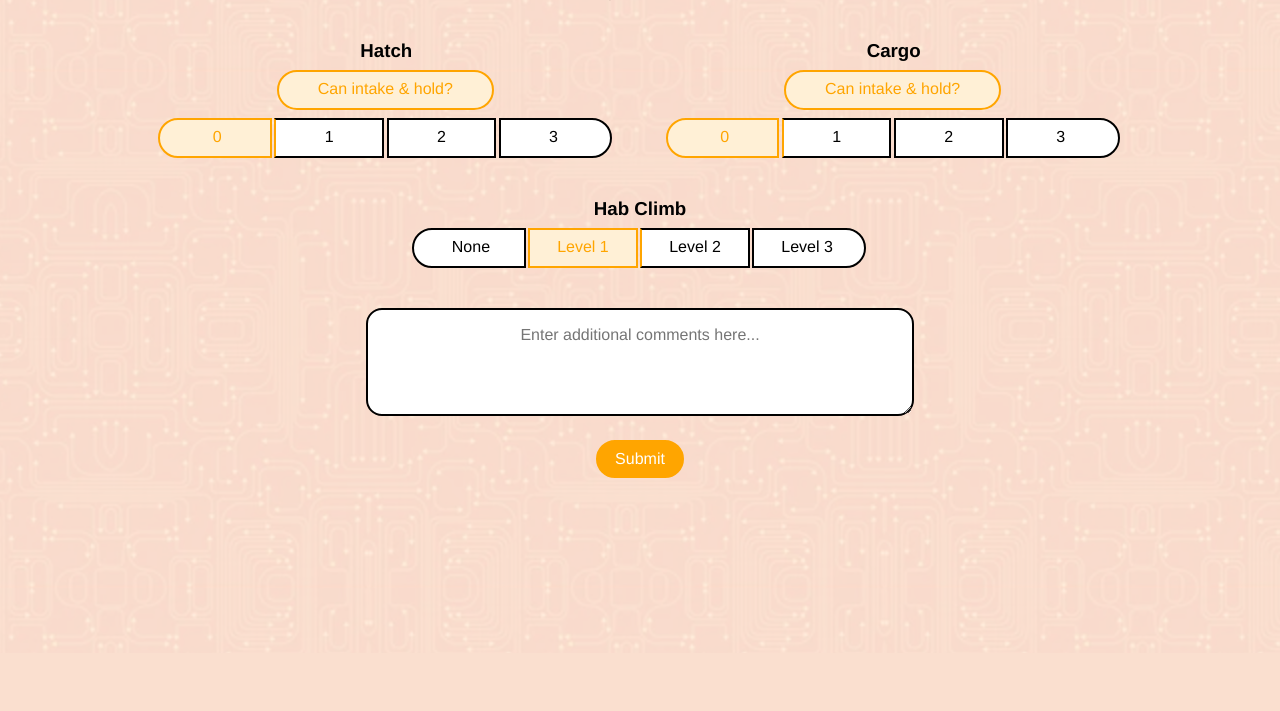
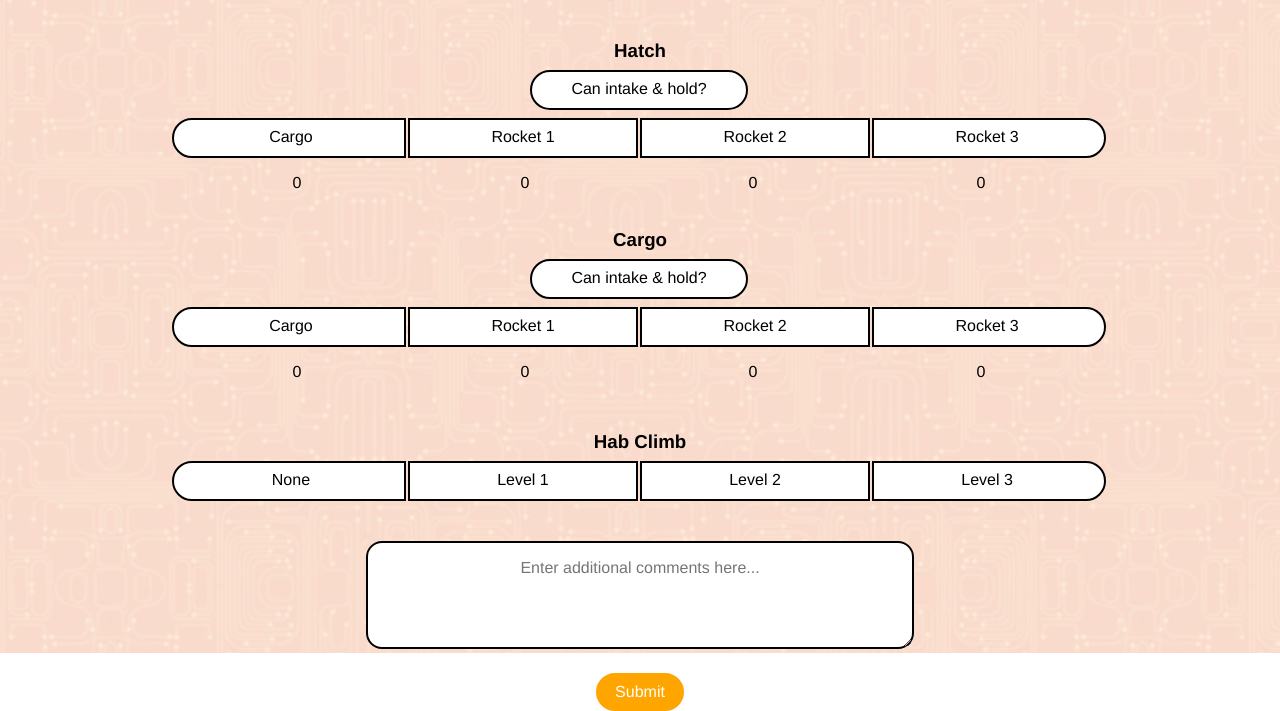
Before and after one commit to iron-claw-972/ScoutingApp2019, a Flask app: template app/templates/matchScouting/matchScouting.html in a window 1280 px wide. Shown: the part 147-858 px from the top of the page. Before the commit the page ends 625 px from the top, so only its background shows below. Run offline with Flask 2, Linux system fonts and the light colour scheme; the template is opened without the code that fills it, so the values that code supplies are empty; some web fonts are replaced.

Commit message:
adding counters

```diff
--- a/app/static/css/matchScouting.css
+++ b/app/static/css/matchScouting.css
@@ -80,7 +80,7 @@ input[type='radio'], input[type='checkbox'] {
 }
 
 input + label {
-    width: 80px;
+    width: 200px;
     height: 20px;
     display: inline-block;
     border: 2px solid black;
@@ -92,7 +92,18 @@ input + label {
     background-color: white;
 }
 
-input:checked + label {
+.labelinputs {
+    width: 200px;
+    height: 20px;
+    display: inline-block;
+    color: black;
+    margin-left: -2px;
+    transition: 0.25s;
+    padding: 1vh 1vw;
+    margin-bottom: 1vh;
+}
+
+input:active + label {
     border-color: orange;
     color: orange;
     background-color: #fff0d6;
@@ -104,7 +115,7 @@ label:hover {
     transition: 0.25s;
 }
 
-input:checked + label + input + label {
+input:active + label + input + label {
     border-left-color: orange;
 }
 
--- /dev/null
+++ b/app/static/js/matchScoutingForm.js
@@ -0,0 +1,11 @@
+inputid = ['cargo0', 'cargo1', 'cargo2', 'cargo3', 'hatch0', 'hatch1', 'hatch2', 'hatch3']
+labelid = ['c0', 'c1', 'c2', 'c3', 'h0', 'h1', 'h2', 'h3']
+var element
+for (var i = 0; i < inputid.length; i++) {
+    element = document.getElementById(inputid[i])
+    element.idnum = i;
+    element.onclick = function () {
+        var increase = document.getElementById(labelid[this.idnum]);
+        increase.textContent = Number(increase.textContent) + 1
+    }
+}
--- a/app/templates/matchScouting/matchScouting.html
+++ b/app/templates/matchScouting/matchScouting.html
@@ -19,31 +19,48 @@
                 class="firstLabel lastLabel needswide">Can intake &amp; hold?</label>
             <div class="outtakeLevels">
                 <input type="radio" name="hatchOuttakeLevel" value="0" id="hatch0" checked><label class="firstLabel"
-                    for="hatch0">0</label>
+                    for="hatch0">Cargo</label>
                 <!--
-                    --><input type="radio" name="hatchOuttakeLevel" value="1" id="hatch1"><label for="hatch1">1</label>
+                    --><input type="radio" name="hatchOuttakeLevel" value="Level 1" id="hatch1"><label
+                    for="hatch1">Rocket 1</label>
                 <!--
-                    --><input type="radio" name="hatchOuttakeLevel" value="2" id="hatch2"><label for="hatch2">2</label>
+                    --><input type="radio" name="hatchOuttakeLevel" value="Level 2" id="hatch2"><label
+                    for="hatch2">Rocket 2</label>
                 <!--
-                    --><input type="radio" name="hatchOuttakeLevel" value="3" id="hatch3"><label class="lastLabel"
-                    for="hatch3">3</label>
+                    --><input type="radio" name="hatchOuttakeLevel" value="Level 3" id="hatch3"><label
+                    class="lastLabel" for="hatch3">Rocket 3</label>
+            </div>
+
+            <div class="">
+                <label class="labelinputs" id="h0">0</label>
+                <label class="labelinputs" id="h1">0</label>
+                <label class="labelinputs" id="h2">0</label>
+                <label class="labelinputs" id="h3">0</label>
             </div>
         </div>
-
+        <br />
         <div id="cargoInput">
             <h3>Cargo</h3>
             <input type="checkbox" name="cargoIntake" id="cargoIntake" checked> <label for="cargoIntake"
                 class="firstLabel lastLabel needswide">Can intake &amp; hold?</label>
             <div class="outtakeLevels">
                 <input type="radio" name="cargoOuttakeLevel" value="0" id="cargo0" checked><label class="firstLabel"
-                    for="cargo0">0</label>
+                    for="cargo0">Cargo</label>
                 <!--
-                    --><input type="radio" name="cargoOuttakeLevel" value="1" id="cargo1"><label for="cargo1">1</label>
+                    --><input type="radio" name="cargoOuttakeLevel" value="1" id="cargo1"><label for="cargo1">Rocket
+                    1</label>
                 <!--
-                    --><input type="radio" name="cargoOuttakeLevel" value="2" id="cargo2"><label for="cargo2">2</label>
+                    --><input type="radio" name="cargoOuttakeLevel" value="2" id="cargo2"><label for="cargo2">Rocket
+                    2</label>
                 <!--
                     --><input type="radio" name="cargoOuttakeLevel" value="3" id="cargo3"><label class="lastLabel"
-                    for="cargo3">3</label>
+                    for="cargo3">Rocket 3</label>
+            </div>
+            <div class="">
+                <label class="labelinputs" id="c0">0</label>
+                <label class="labelinputs" id="c1">0</label>
+                <label class="labelinputs" id="c2">0</label>
+                <label class="labelinputs" id="c3">0</label>
             </div>
         </div>
 
@@ -67,5 +84,6 @@
         <input type="submit" value="Submit">
     </form>
 </body>
+<script src="/js/matchScoutingForm.js"></script>
 
 </html>
```
